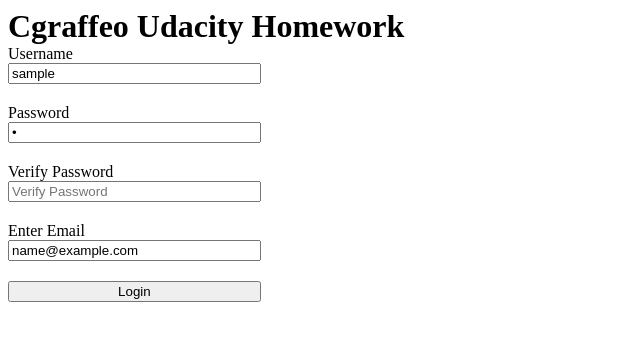
After one commit to cgraffeo/unit-2-homework, a Python web app: template templates/signup.html in a window 1280 px wide. The commit adds this page. Shown: the top 341 px of the page, without its empty margins (0-640 px from the left). Run offline with Jinja, Linux system fonts and the light colour scheme; the template is opened without the code that fills it: most values are stand-ins (such as "Sample title", 1, 10 or a date in 2020).

Commit message:
added verification to /signup

```diff
--- a/app.yaml
+++ b/app.yaml
@@ -3,6 +3,8 @@
 threadsafe: true
 
 handlers:
+- url: /static
+  static_dir: static
 - url: /.*
   script: main.app
 
--- a/static/style.css
+++ b/static/style.css
@@ -3,3 +3,16 @@
   color: 888;
   margin: 0;
 }
+.signup{
+  display: flex;
+  flex-direction: column;
+  width: 20%;
+}
+.form-group{
+  margin-bottom: 20px;
+  display: flex;
+  flex-direction: column;
+}
+.error{
+  color: red;
+}
--- a/templates/rot.html
+++ b/templates/rot.html
@@ -1,3 +1,4 @@
+
 {% extends "base.html" %}
 
 {% block content %}
--- /dev/null
+++ b/templates/signup.html
@@ -0,0 +1,31 @@
+{% extends "base.html" %}
+{% block content %}
+<form method="post" class="signup">
+    <div class="form-group">
+        <label>Username</label>
+        <input placeholder="Enter Username" type="text" name="username" value="{{username}}">
+        {% if  errors["username"] %}
+          <span class="error">This is not a valid Username</span>
+        {% endif %}
+    </div>
+    <div class="form-group">
+        <label>Password</label>
+        <input placeholder="Password" type="password" name="password" value="{{password}}">
+
+    </div>
+    <div class="form-group">
+        <label>Verify Password</label>
+        <input placeholder="Verify Password" type="password" name="verify_password">
+          {% if errors["password"] %}
+            <span class="error">Passwords do not match</span>
+          {% endif %}
+    </div>
+    <div class="form-group">
+        <label>Enter Email</label>
+        <input placeholder="Enter Email" type="text" name="email" value="{{email}}">
+        {% if False %}
+        {% endif %}
+    </div>
+    <button type="submit">Login</button>
+</form>
+{% endblock %}
--- /dev/null
+++ b/templates/welcome.html
@@ -0,0 +1,3 @@
+{% extends "base.html" %} {% block content %}
+    <h1>Welcome, {{username}}</h1>
+{% endblock %}
```
Also changed, not shown: main.py (+70 -25 lines), requirements.txt (added, +10 -0 lines), 2 other files.
